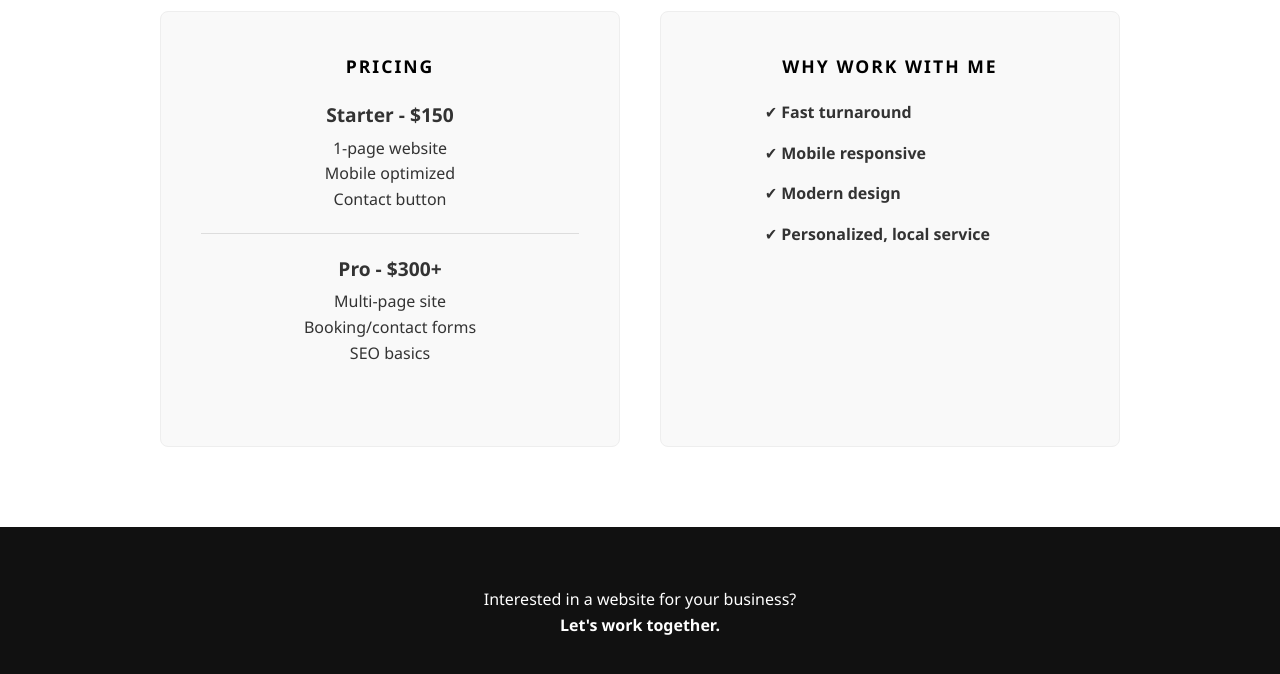
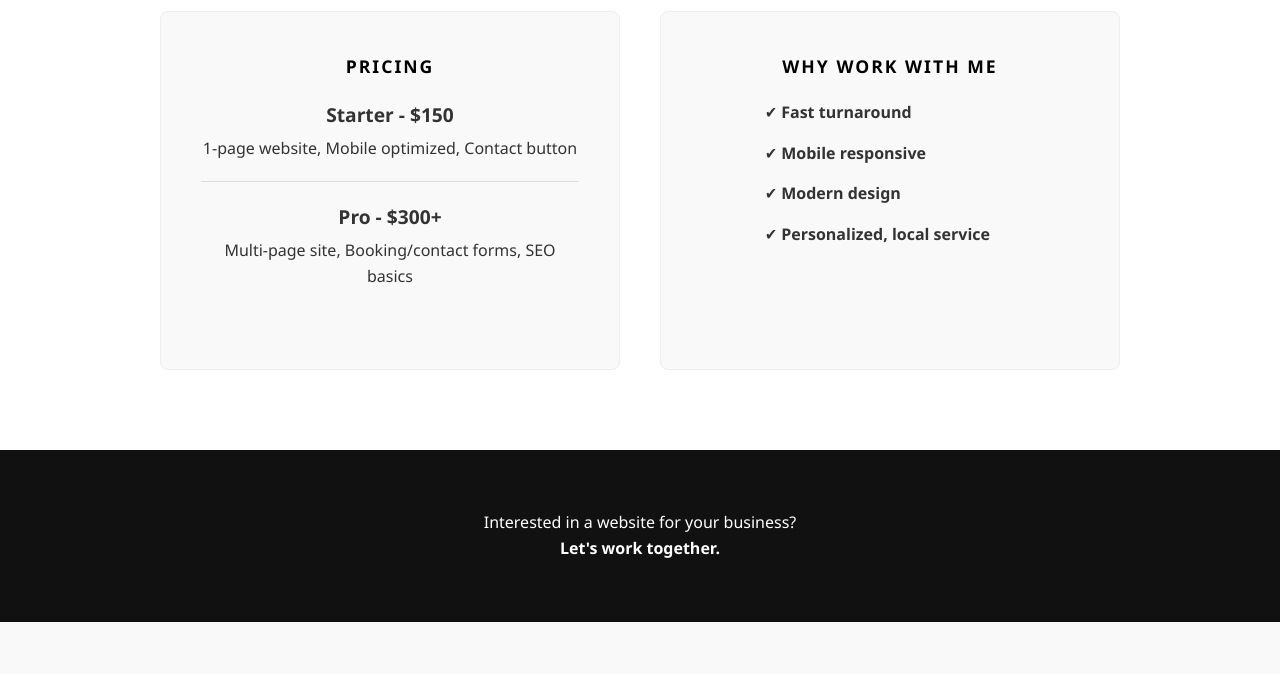
Before and after one commit to SleepyBoiVibes/Portfolio, a plain HTML site: page index.html in a window 1280 px wide. Shown: the part 1222-1896 px from the top of the page. After the commit the page ends 1844 px from the top, so only its background shows below. Drawn offline with Linux system fonts and the light colour scheme.

Commit message:
Revise pricing details and update alert button
Updated pricing information and button alert message.

```diff
--- a/index.html
+++ b/index.html
@@ -12,14 +12,11 @@
         <div class="container">
             <h1>ANGEL REYES</h1>
             <p class="subtitle">Computer Software Engineering Student & Website Designer</p>
-
             <p class="bio">I build modern websites that help small businesses get more customers. Fast, mobile-friendly, professional websites for barbers, gyms, brands & local businesses.</p>
-
             <div class="contact-info">
                 <span>Lancaster, PA</span> | <span>Available for Freelance</span>
             </div>
-
-            <button class="btn-main" onclick="alert('Email: workangelreyes987@gmail.com | Instagram: @Zyalirdesign')">Get a Free Website Mockup</button>
+            <button class="btn-main" onclick="alert('Contact form coming soon!')">Get a Free Website Mockup</button>
         </div>
     </header>
 
@@ -62,20 +59,15 @@
     <section class="services-info">
         <div class="container">
             <div class="info-grid">
-
                 <div class="pricing-box">
                     <h3>PRICING</h3>
                     <div class="price-tier">
                         <h4>Starter - $150</h4>
-                    <p>1-page website</p>
-                    <p>Mobile optimized</p>
-                    <p>Contact button</p>
+                        <p>1-page website, Mobile optimized, Contact button</p>
                     </div>
                     <div class="price-tier">
                         <h4>Pro - $300+</h4>
-                    <p>Multi-page site</p>
-                    <p>Booking/contact forms</p>
-                    <p>SEO basics</p>
+                        <p>Multi-page site, Booking/contact forms, SEO basics</p>
                     </div>
                 </div>
 
@@ -88,7 +80,6 @@
                         <li>✔ Personalized, local service</li>
                     </ul>
                 </div>
-
             </div>
         </div>
     </section>
```
Lines whose indentation alone changed are shown as unchanged.
